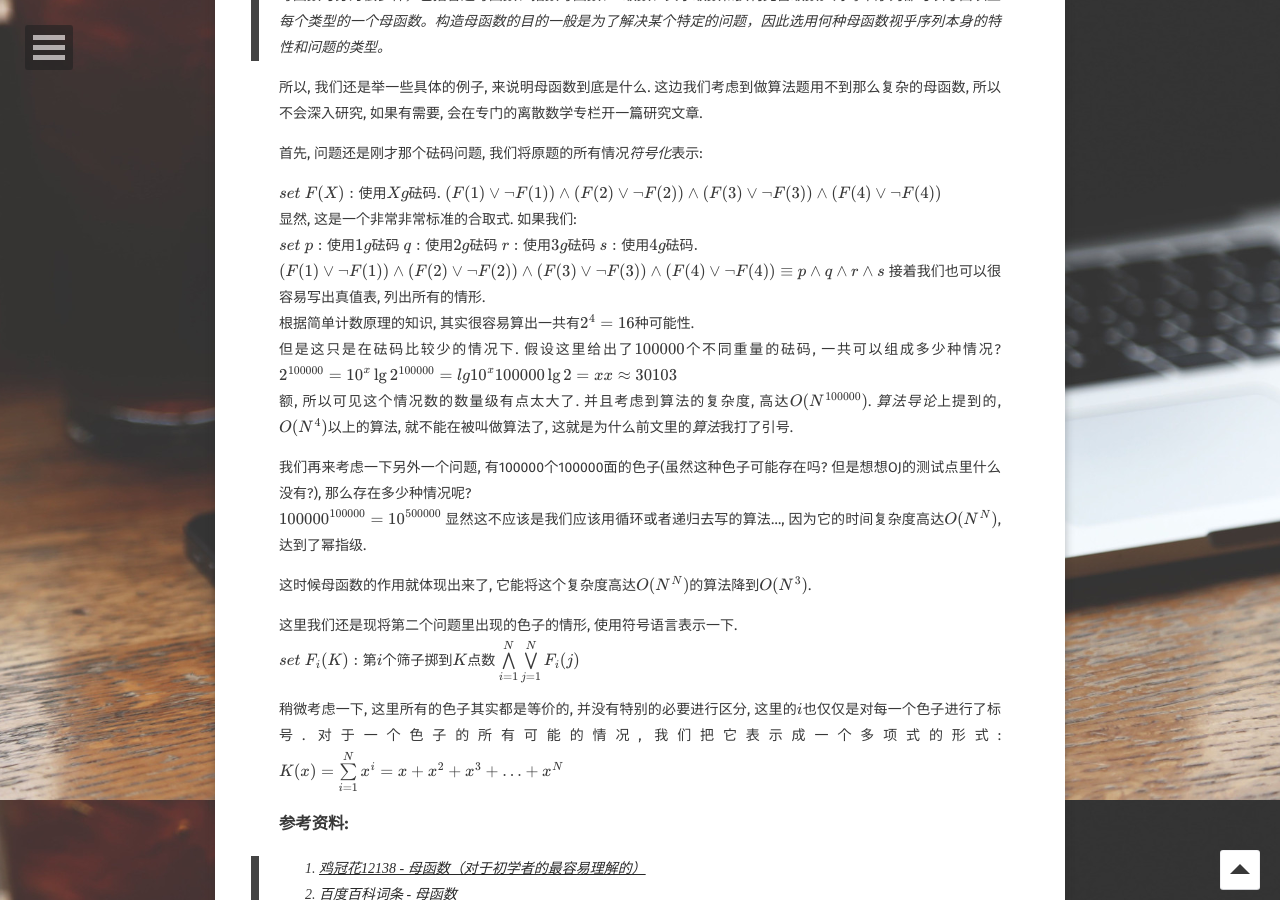
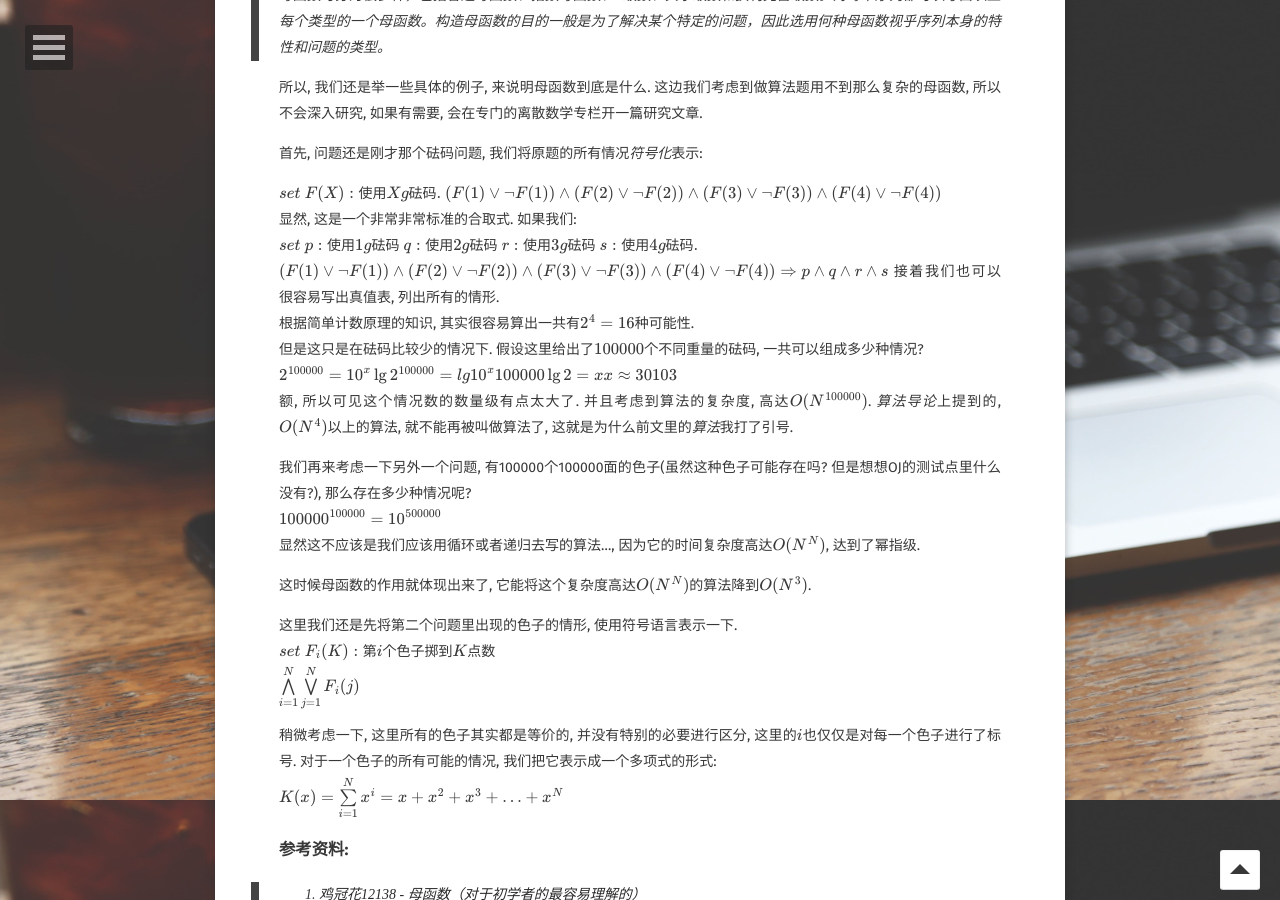
Before and after one commit to Yestercafe/Yestercafe.github.io, a Jekyll site: the page built from _posts/2019-06-21-差劲的算法学习_母函数.md, in a window 1280 px wide and 900 px high, scrolled down 1900 px. Built offline with Jekyll 4.4.1, drawn with Linux system fonts in a browser that asks for light colours; some web fonts are replaced; formulas are drawn with MathJax 3; comment, search, counter and statistics services are not loaded.

Commit message:
Fix the format of 差劲的算法学习_母函数

```diff
--- a/_posts/2019-06-21-差劲的算法学习_母函数.md
+++ b/_posts/2019-06-21-差劲的算法学习_母函数.md
@@ -73,7 +73,7 @@
 显然, 这是一个非常非常标准的合取式. 如果我们:
 $set\ p: 使用1g砝码\ q: 使用2g砝码\ r: 使用3g砝码\ s: 使用4g砝码.$
 $$
-(F(1)\lor\lnot F(1)) \land (F(2)\lor\lnot F(2)) \land (F(3)\lor\lnot F(3)) \land (F(4)\lor\lnot F(4))\equiv p\land q\land r\land s
+(F(1)\lor\lnot F(1)) \land (F(2)\lor\lnot F(2)) \land (F(3)\lor\lnot F(3)) \land (F(4)\lor\lnot F(4))\Rightarrow p\land q\land r\land s
 $$
 接着我们也可以很容易写出真值表, 列出所有的情形.
 根据简单计数原理的知识, 其实很容易算出一共有$2^4=16$种可能性.
@@ -84,7 +84,7 @@
 100000\lg2=x\\
 x\approx30103
 $$
-额, 所以可见这个情况数的数量级有点太大了. 并且考虑到算法的复杂度, 高达$O(N^{100000})$. *算法导论*上提到的, $O(N^4)$以上的算法, 就不能在被叫做算法了, 这就是为什么前文里的*算法*我打了引号.
+额, 所以可见这个情况数的数量级有点太大了. 并且考虑到算法的复杂度, 高达$O(N^{100000})$. *算法导论*上提到的, $O(N^4)$以上的算法, 就不能再被叫做算法了, 这就是为什么前文里的*算法*我打了引号.
 
 我们再来考虑一下另外一个问题, 有100000个100000面的色子(虽然这种色子可能存在吗? 但是想想OJ的测试点里什么没有?), 那么存在多少种情况呢?
 $$100000^{100000}=10^{500000}$$
@@ -92,8 +92,8 @@
 
 这时候母函数的作用就体现出来了, 它能将这个复杂度高达$O(N^N)$的算法降到$O(N^3)$.
 
-这里我们还是现将第二个问题里出现的色子的情形, 使用符号语言表示一下.
-$set\ F_i(K): 第i个筛子掷到K点数$
+这里我们还是先将第二个问题里出现的色子的情形, 使用符号语言表示一下.
+$set\ F_i(K): 第i个色子掷到K点数$
 $$
 \bigwedge\limits_{i=1}^N\bigvee\limits_{j=1}^NF_i(j)
 $$
```
